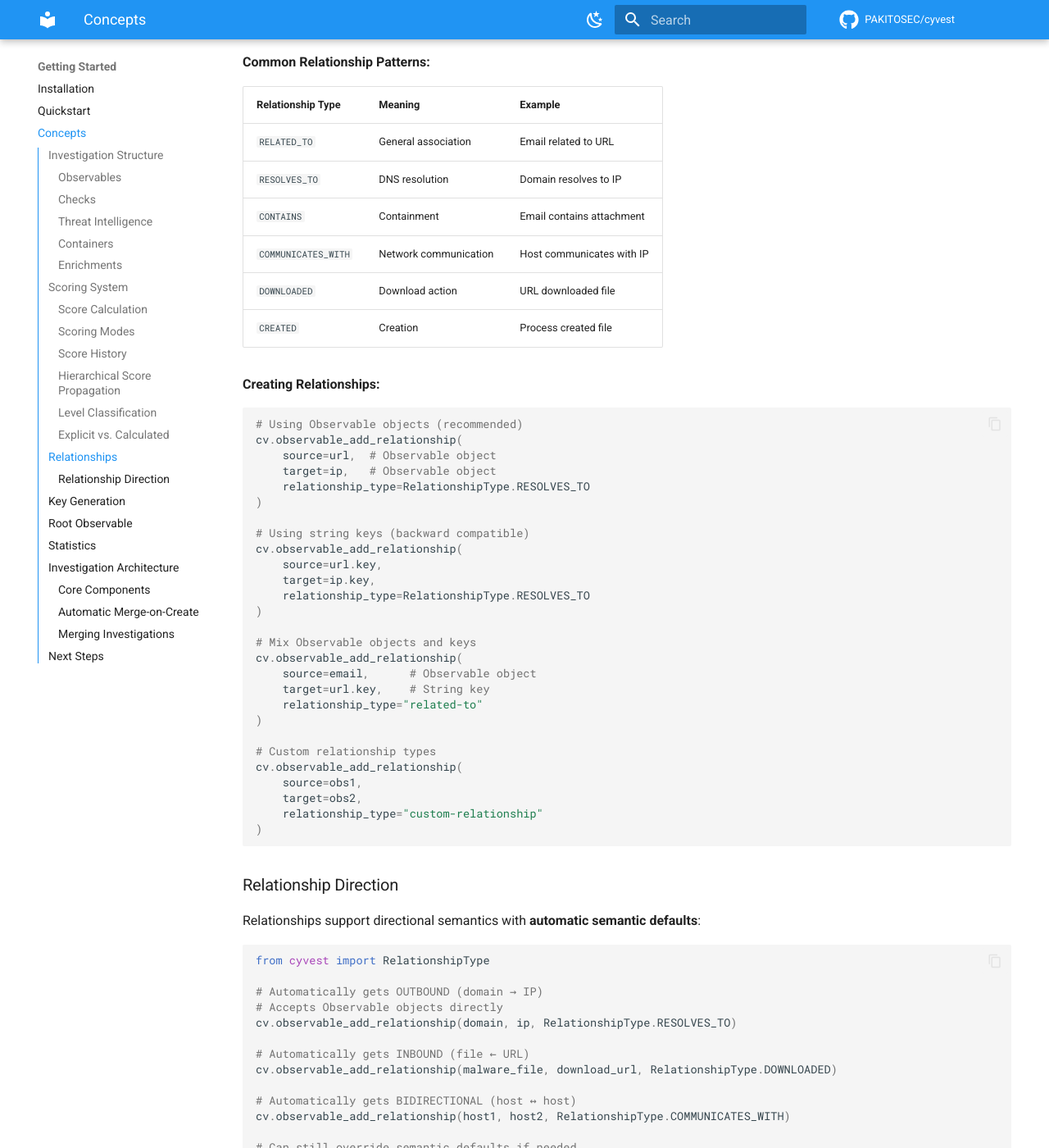
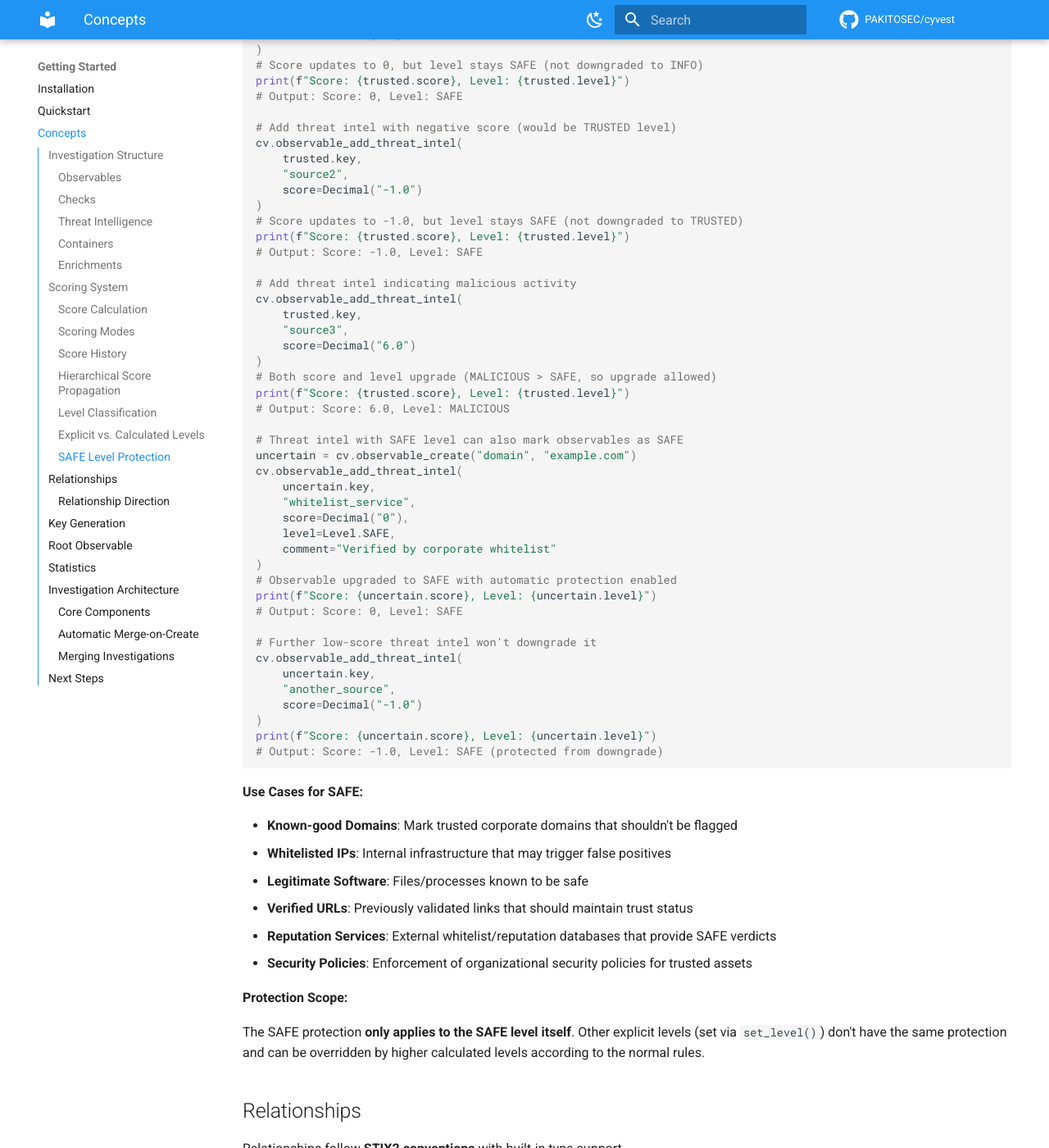
Before and after one commit to PakitoSec/cyvest, an MkDocs documentation site: the page built from docs/getting-started/concepts.md, in a window 1280 px wide and 1400 px high, scrolled down 7703 px. Shown: the whole window at 82% size. Built offline with MkDocs 1.6.1 and Material for MkDocs 9.7.7, drawn with Linux system fonts in a browser that asks for light colours; comment, search, counter and statistics services are not loaded; some of the changed text lies outside the part shown.

Commit message:
feat(observable): implement SAFE level protection against downgrades and enhance documentation

````diff
--- a/docs/getting-started/concepts.md
+++ b/docs/getting-started/concepts.md
@@ -336,12 +336,12 @@ Levels are automatically calculated from scores:
 | >= 5.0 | MALICIOUS |
 
 Special cases:
-- **SAFE**: Explicitly set for whitelisted items
+- **SAFE**: Explicitly set for whitelisted/trusted items with downgrade protection
 - **NONE**: Default for new checks (no classification)
 
-### Explicit vs. Calculated
+### Explicit vs. Calculated Levels
 
-You can set levels explicitly or let them be calculated:
+You can set levels explicitly or let them be calculated from scores:
 
 ```python
 # Calculated from score
@@ -353,6 +353,100 @@ obs.set_level(Level.SAFE)  # Overrides calculation
 # Higher calculated level wins
 obs.update_score(Decimal("9.0"))  # Changes to MALICIOUS
 ```
+
+### SAFE Level Protection
+
+The **SAFE level has special protection** against downgrades. When an observable is created with or set to `Level.SAFE`, it cannot be downgraded to lower levels (NONE, TRUSTED, INFO) by threat intelligence or score updates, but can still be upgraded to higher levels (NOTABLE, SUSPICIOUS, MALICIOUS).
+
+**Key Behaviors:**
+
+1. **Automatic Protection**: Creating an observable with `level=SAFE` automatically enables downgrade protection
+2. **Score Updates**: Scores still update based on threat intelligence, but the level won't downgrade
+3. **Allows Upgrades**: SAFE observables can be upgraded to NOTABLE, SUSPICIOUS, or MALICIOUS if warranted
+4. **Merge Preservation**: SAFE level is preserved during investigation merges
+5. **Threat Intel Propagation**: Threat intel with `level=SAFE` can upgrade observables to SAFE level
+
+**Example:**
+
+```python
+from cyvest import Cyvest, Level
+from decimal import Decimal
+
+cv = Cyvest()
+
+# Create a SAFE observable (e.g., known-good domain)
+trusted = cv.observable_create(
+    "domain",
+    "trusted.example.com",
+    score=0,
+    level=Level.SAFE
+)
+
+# Add threat intel with low score (would normally be INFO level)
+cv.observable_add_threat_intel(
+    trusted.key,
+    "source1",
+    score=Decimal("0")
+)
+# Score updates to 0, but level stays SAFE (not downgraded to INFO)
+print(f"Score: {trusted.score}, Level: {trusted.level}")
+# Output: Score: 0, Level: SAFE
+
+# Add threat intel with negative score (would be TRUSTED level)
+cv.observable_add_threat_intel(
+    trusted.key,
+    "source2",
+    score=Decimal("-1.0")
+)
+# Score updates to -1.0, but level stays SAFE (not downgraded to TRUSTED)
+print(f"Score: {trusted.score}, Level: {trusted.level}")
+# Output: Score: -1.0, Level: SAFE
+
+# Add threat intel indicating malicious activity
+cv.observable_add_threat_intel(
+    trusted.key,
+    "source3",
+    score=Decimal("6.0")
+)
+# Both score and level upgrade (MALICIOUS > SAFE, so upgrade allowed)
+print(f"Score: {trusted.score}, Level: {trusted.level}")
+# Output: Score: 6.0, Level: MALICIOUS
+
+# Threat intel with SAFE level can also mark observables as SAFE
+uncertain = cv.observable_create("domain", "example.com")
+cv.observable_add_threat_intel(
+    uncertain.key,
+    "whitelist_service",
+    score=Decimal("0"),
+    level=Level.SAFE,
+    comment="Verified by corporate whitelist"
+)
+# Observable upgraded to SAFE with automatic protection enabled
+print(f"Score: {uncertain.score}, Level: {uncertain.level}")
+# Output: Score: 0, Level: SAFE
+
+# Further low-score threat intel won't downgrade it
+cv.observable_add_threat_intel(
+    uncertain.key,
+    "another_source",
+    score=Decimal("-1.0")
+)
+print(f"Score: {uncertain.score}, Level: {uncertain.level}")
+# Output: Score: -1.0, Level: SAFE (protected from downgrade)
+```
+
+**Use Cases for SAFE:**
+
+- **Known-good Domains**: Mark trusted corporate domains that shouldn't be flagged
+- **Whitelisted IPs**: Internal infrastructure that may trigger false positives
+- **Legitimate Software**: Files/processes known to be safe
+- **Verified URLs**: Previously validated links that should maintain trust status
+- **Reputation Services**: External whitelist/reputation databases that provide SAFE verdicts
+- **Security Policies**: Enforcement of organizational security policies for trusted assets
+
+**Protection Scope:**
+
+The SAFE protection **only applies to the SAFE level itself**. Other explicit levels (set via `set_level()`) don't have the same protection and can be overridden by higher calculated levels according to the normal rules.
 
 ## Relationships
 
````
Also changed, not shown: README.md (+38 -0 lines), 5 other files.
